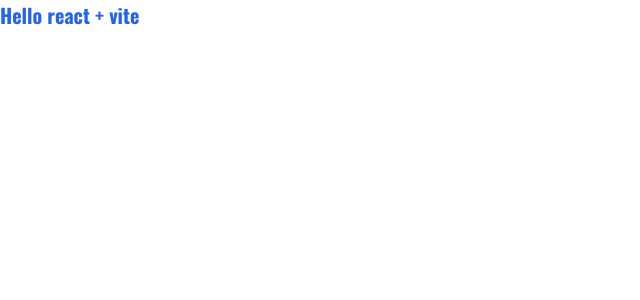
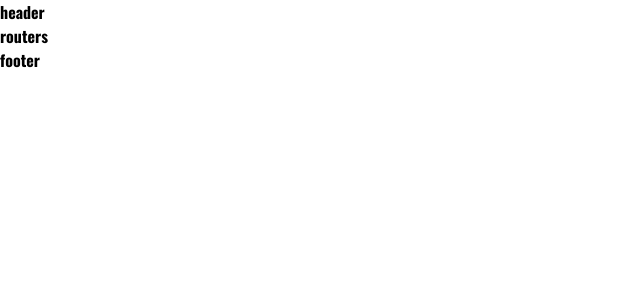
Before and after one commit to anirudhg001/doctor_appointment_website, a React (Vite) app in the folder frontend/: page / in a window 1280 px wide. Shown: the top 300 px of the page, without its empty margins (0-640 px from the left). Built offline with nearby package versions, Linux system fonts and the light colour scheme.

Commit message:
file name changes

```diff
--- a/frontend/src/App.jsx
+++ b/frontend/src/App.jsx
@@ -1,14 +1,11 @@
 import { useState } from 'react'
 import "./app.css";
+import Layout from './Layout/Layout';
 
 function App() {
 
 
-  return (
-    <>
-      <h1 className="text-[20px] text-blue-600">Hello react + vite</h1>
-    </>
-  )
+  return <Layout/>;
 }
 
 export default App
--- a/frontend/src/layout/layout.jsx
+++ b/frontend/src/layout/layout.jsx
@@ -1,18 +1,16 @@
 import React from "react";
 
-import header from "../components/header/header";
-import footer from "../components/footer/footer";
-import routers from "../routes/routers";
+import Header from "../components/Header/Header";
+import Footer from "../components/Footer/Footer";
+import Routers from "../routes/Routers";
 
 const layout = () => {
   return <>
-  <header/>
+  <Header/>
     <main>
-        <routers/>
-
-
+        <Routers/>
     </main>
-  <footer/>
+  <Footer/>
   </>
 };
 
```
